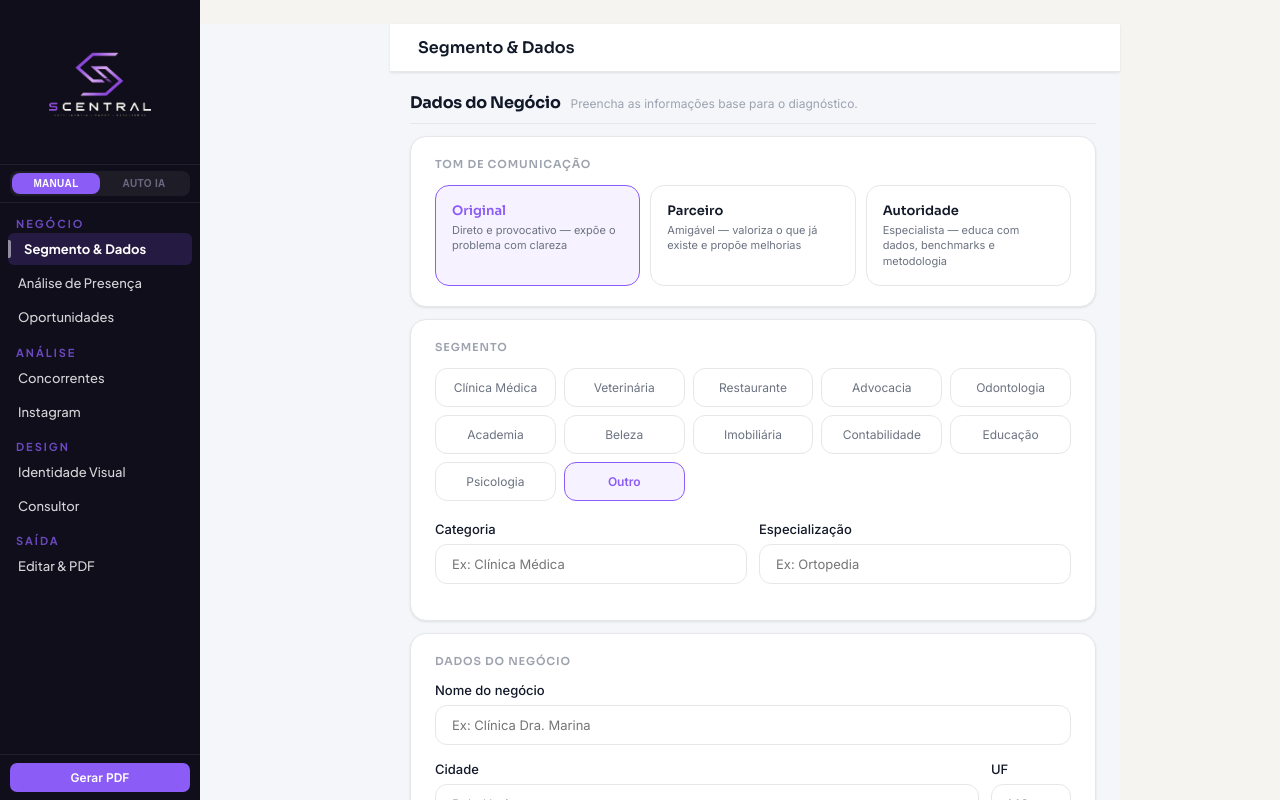
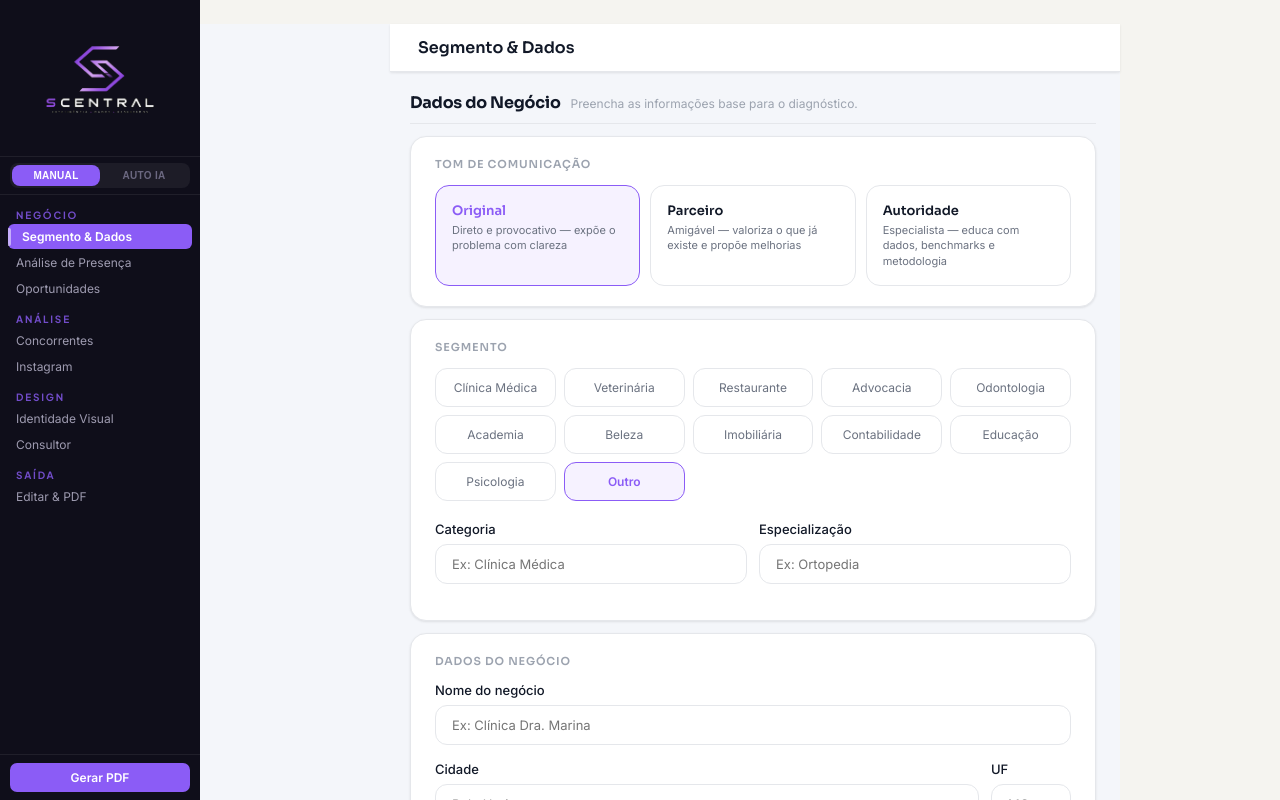
Before and after one commit to joaoarruda07/diagnostico-digital-, a React (Vite) app: page / in a window 1280 px wide. Shown: the top 800 px of the page. Built offline with nearby package versions, Linux system fonts and the light colour scheme.

Commit message:
Update App.jsx

```diff
--- a/src/App.jsx
+++ b/src/App.jsx
@@ -229,8 +229,8 @@ function PasteImage({value, onChange, label="Cole um print (Ctrl+V)", hint=""})
 }
 
 
-const LogoIcon = ({size=40}) => (
-  <img src={LOGO_B64} alt="SCentral" style={{width:`${size}px`,height:"auto",maxWidth:"100%",objectFit:"contain",display:"block",margin:"0 auto",mixBlendMode:"lighten"}}/>
+const LogoIcon = ({size=40,fill=false}) => (
+  <img src={LOGO_B64} alt="SCentral" style={{width:fill?"100%":`${size}px`,height:"auto",objectFit:"contain",display:"block",margin:"0 auto",mixBlendMode:"lighten"}}/>
 );
 
 /* ─── APP ────────────────────────────────────────────────── */
@@ -757,10 +757,10 @@ Retorne SOMENTE JSON sem markdown:
       <aside style={{width:"200px",height:"100vh",background:V.sidebar,display:"flex",flexDirection:"column",position:"fixed",top:0,left:0,zIndex:100,flexShrink:0}}>
 
         {/* Logo */}
-        <div style={{padding:"20px 16px 16px",borderBottom:`1px solid ${V.sidebarBdr}`,display:"flex",justifyContent:"center",alignItems:"center"}}>
+        <div style={{padding:"12px 16px 10px",borderBottom:`1px solid ${V.sidebarBdr}`}}>
           {logoUrl
-            ?<img src={logoUrl} style={{width:"100%",maxWidth:"160px",height:"auto",objectFit:"contain",display:"block",margin:"0 auto"}}/>
-            :<LogoIcon size={160}/>
+            ?<img src={logoUrl} style={{width:"100%",height:"auto",objectFit:"contain",display:"block",mixBlendMode:"lighten"}}/>
+            :<LogoIcon size={168} fill={true}/>
           }
         </div>
 
@@ -791,12 +791,12 @@ Retorne SOMENTE JSON sem markdown:
         <nav style={{flex:1,padding:"4px 8px",overflow:"visible"}}>
           {groups.map(g=>(
             <div key={g} style={{marginBottom:"2px"}}>
-              <div style={{fontSize:"11px",fontWeight:700,color:"rgba(139,92,246,.75)",letterSpacing:".18em",padding:"10px 8px 3px",textTransform:"uppercase",fontFamily:"'Plus Jakarta Sans',sans-serif"}}>{g}</div>
+              <div style={{fontSize:"10px",fontWeight:700,color:"rgba(139,92,246,.8)",letterSpacing:".18em",padding:"10px 8px 3px",textTransform:"uppercase",fontFamily:"'Plus Jakarta Sans',sans-serif"}}>{g}</div>
               {navItems.filter(n=>n.group===g).map(n=>(
                 <div key={n.id} onClick={()=>setPg(n.id)}
-                  style={{display:"flex",alignItems:"center",justifyContent:"space-between",padding:"7px 10px",borderRadius:"6px",cursor:"pointer",background:pg===n.id?"rgba(139,92,246,.18)":"transparent",marginBottom:"2px",transition:"all .15s",position:"relative"}}>
+                  style={{display:"flex",alignItems:"center",justifyContent:"space-between",padding:"5px 8px",borderRadius:"6px",cursor:"pointer",background:pg===n.id?V.accent:"transparent",marginBottom:"1px",transition:"all .15s",position:"relative"}}>
                   {pg===n.id&&<div style={{position:"absolute",left:0,top:"50%",transform:"translateY(-50%)",width:"3px",height:"18px",borderRadius:"0 2px 2px 0",background:"rgba(255,255,255,.5)"}}/>}
-                  <span style={{fontSize:"13px",fontWeight:pg===n.id?700:500,color:pg===n.id?"#FFFFFF":"#D4D4D8",paddingLeft:pg===n.id?"6px":"0",transition:"all .15s",fontFamily:"'Plus Jakarta Sans',sans-serif",lineHeight:1.4}}>{n.label}</span>
+                  <span style={{fontSize:"12px",fontWeight:pg===n.id?600:400,color:pg===n.id?"#fff":V.sidebarSub,paddingLeft:pg===n.id?"6px":"0",transition:"all .15s"}}>{n.label}</span>
 
                 </div>
               ))}
@@ -812,7 +812,7 @@ Retorne SOMENTE JSON sem markdown:
           {form.cslNome&&<div style={{display:"flex",alignItems:"center",gap:"8px",padding:"6px 4px"}}>
             <div style={{width:"24px",height:"24px",borderRadius:"50%",background:V.accent+"33",border:`1px solid ${V.accent}55`,display:"flex",alignItems:"center",justifyContent:"center",fontSize:"11px",fontWeight:700,color:V.accent,flexShrink:0}}>{form.cslNome[0]}</div>
             <div style={{overflow:"hidden",flex:1}}>
-              <div style={{fontSize:"12px",fontWeight:600,color:V.sidebarTxt,overflow:"hidden",textOverflow:"ellipsis",whiteSpace:"nowrap",fontFamily:"'Plus Jakarta Sans',sans-serif"}}>{form.cslNome}</div>
+              <div style={{fontSize:"12px",fontWeight:500,color:V.sidebarTxt,overflow:"hidden",textOverflow:"ellipsis",whiteSpace:"nowrap"}}>{form.cslNome}</div>
               <div style={{fontSize:"10px",color:V.sidebarMut}}>Admin</div>
             </div>
           </div>}
```
